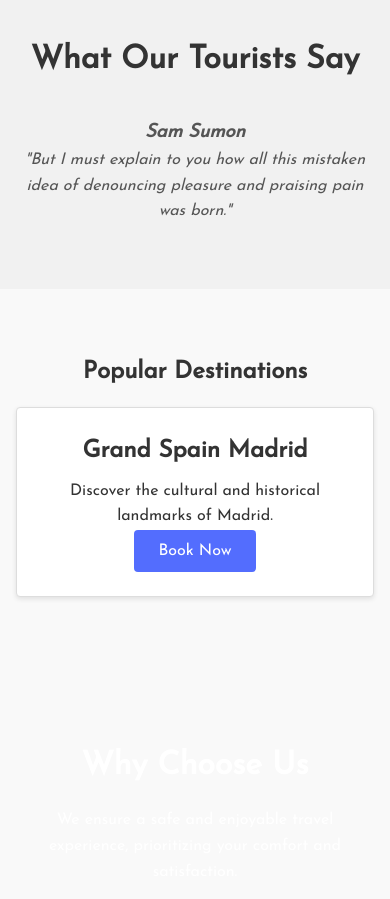
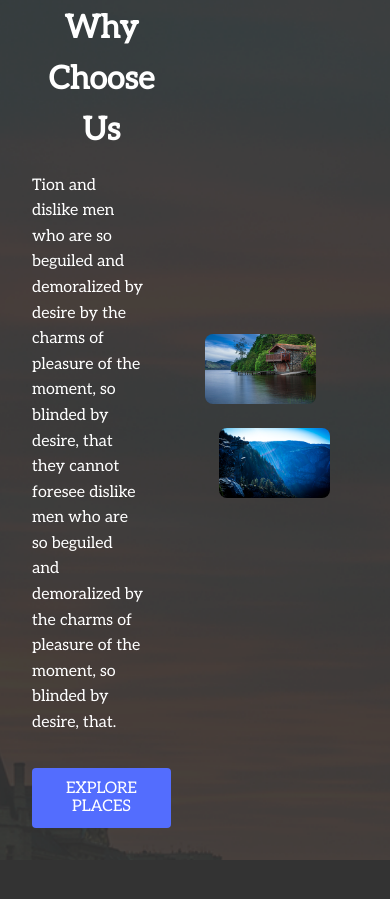
Before and after one commit to preetivadali/Assignment14, a plain HTML site: page index.html in a window 390 px wide. Shown: the part 873-1772 px from the top of the page. Drawn offline with nearby package versions, Linux system fonts and the light colour scheme.

Commit message:
next sections
Refactored sections: Improved 'Why Choose Us' layout with centralized content and proportional image alignment; updated 'How It Works' section with a responsive container and background adjustments for better visual consistency.

```diff
--- a/index.html
+++ b/index.html
@@ -29,12 +29,56 @@
 
         </section>
 
+        <section id="why-choose-us" class="why-choose-us-section" aria-labelledby="why-choose-us-heading"
+            style="display: flex; align-items: center; justify-content: center; background-image: url('images/whyus.png'); background-size: cover; background-position: center; padding: 2rem;">
+            <div
+                style="display: flex; flex-direction: row; gap: 2rem; align-items: center; justify-content: center; width: 100%; max-width: 1200px;">
+                <div
+                    style="flex: 1; display: flex; flex-direction: column; justify-content: center; align-items: flex-start; padding-right: 1rem;">
+                    <h2 id="why-choose-us-heading"
+                        style="font-family: 'Aleo', serif; color: white; margin-bottom: 1rem;">Why Choose Us</h2>
+                    <p
+                        style="font-family: 'Aleo', serif; color: white; line-height: 1.6; margin-bottom: 2rem; text-align: left; max-width: 80%;">
+                        Tion and dislike men who are so beguiled and demoralized by desire by the charms of pleasure of
+                        the moment, so blinded by desire, that they cannot foresee dislike men who are so beguiled and
+                        demoralized by the charms of pleasure of the moment, so blinded by desire, that.</p>
+                    <button aria-label="Explore Places" class="btn btn-primary"
+                        style="font-family: 'Aleo', serif; padding: 0.75rem 2rem;">EXPLORE PLACES</button>
+                </div>
+                <div style="flex: 1; display: flex; flex-direction: column; gap: 1.5rem;">
+                    <img src="images/whyus-1.png" alt="Why Us Top Image"
+                        style="width: 80%; max-width: 400px; object-fit: cover; border-radius: 8px; margin-left: -10%;">
+                    <img src="images/whyus-2.png" alt="Why Us Bottom Image"
+                        style="width: 80%; max-width: 400px; object-fit: cover; border-radius: 8px; margin-right: -10%;">
+                </div>
+            </div>
+        </section>
+
+        <section id="how-it-works" class="how-it-works-section"
+            style="background-color: #333333; display: flex; align-items: center; justify-content: center; height: 100vh;">
+            <div
+                style="width: 100%; height: 100%; background-image: url('images/howitworks.png'); background-size: contain; background-repeat: no-repeat; background-position: center;">
+            </div>
+        </section>
+
+
+
+        <section id="destinations" class="destinations-section" aria-labelledby="destinations-heading">
+            <h2 id="destinations-heading">Popular Destinations</h2>
+            <div class="destination-card">
+                <h3>Grand Spain Madrid</h3>
+                <p>Discover the cultural and historical landmarks of Madrid.</p>
+                <button class="btn btn-primary" aria-label="Book Grand Spain Madrid">Book Now</button>
+            </div>
+        </section>
+
         <section id="testimonials" class="testimonials-section" aria-labelledby="testimonials-heading">
             <h2 id="testimonials-heading">What Our Tourists Say</h2>
             <article class="testimonial">
                 <h3>Sam Sumon</h3>
                 <blockquote>
-                    "But I must explain to you how all this mistaken idea of denouncing pleasure and praising pain was born."
+                    "But I must explain to you how all this mistaken idea of denouncing pleasure and praising pain was
+                    born."
                 </blockquote>
             </article>
         </section>
```
Also changed, not shown: images/whyus-1.png (added), images/whyus-2.png (added), images/whyus.png (added).
